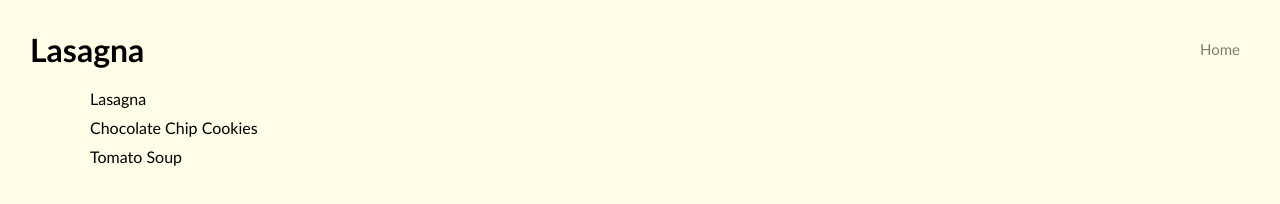
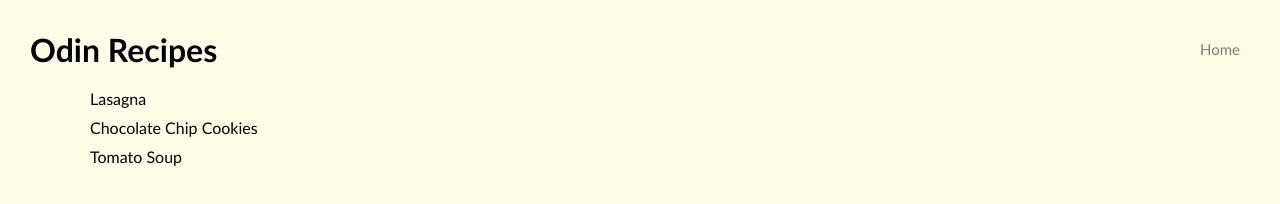
Before and after one commit to M1chael-Rice/odin-recipes, a plain HTML site: page index.html in a window 1280 px wide. Drawn offline with Linux system fonts and the light colour scheme.

Commit message:
Changed Lasagna to Odin Recipes

```diff
--- a/index.html
+++ b/index.html
@@ -8,7 +8,7 @@
 
     <body>
         <ul class="nav-bar">
-                <li class="nav" id="title">Lasagna</li>
+                <li class="nav" id="title">Odin Recipes</li>
                 <li class="nav" id="home"><a href="../index.html">Home</a></li>
             </ul>
         <ul class="recipes">
```
